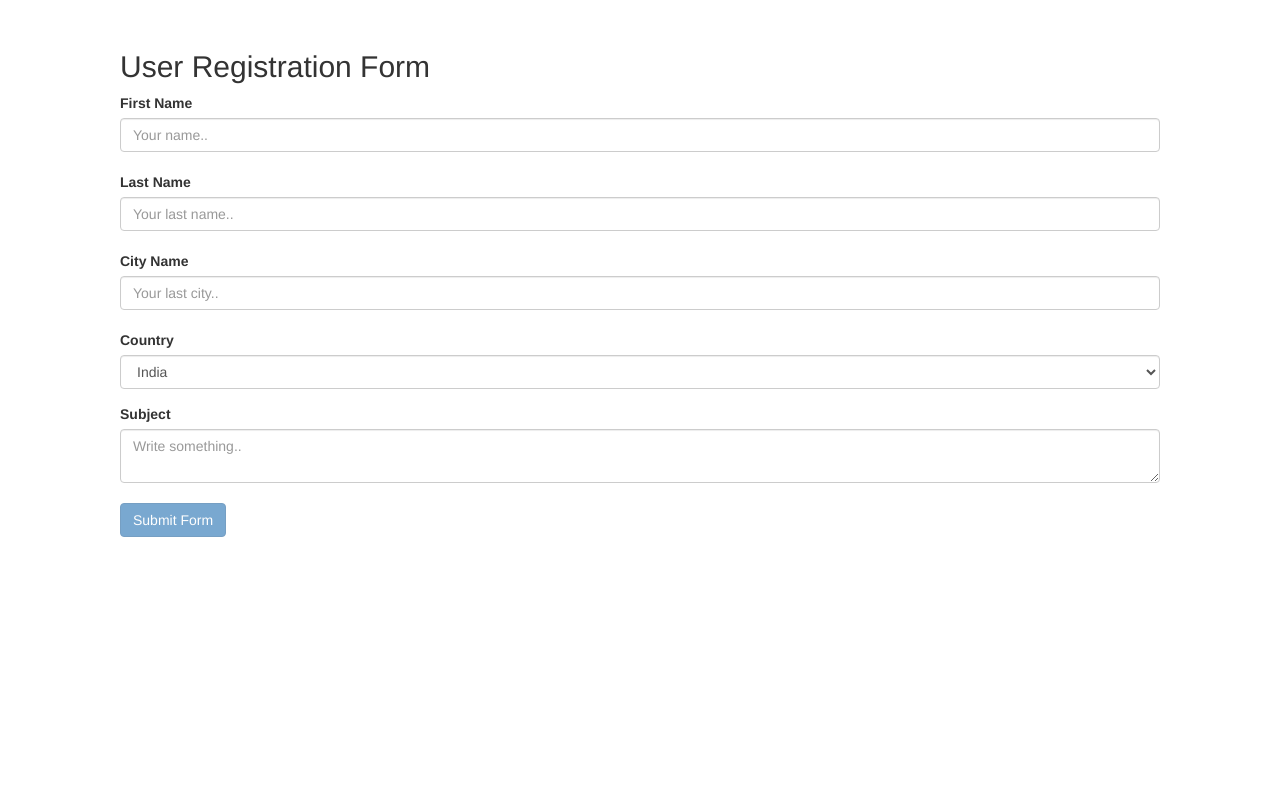
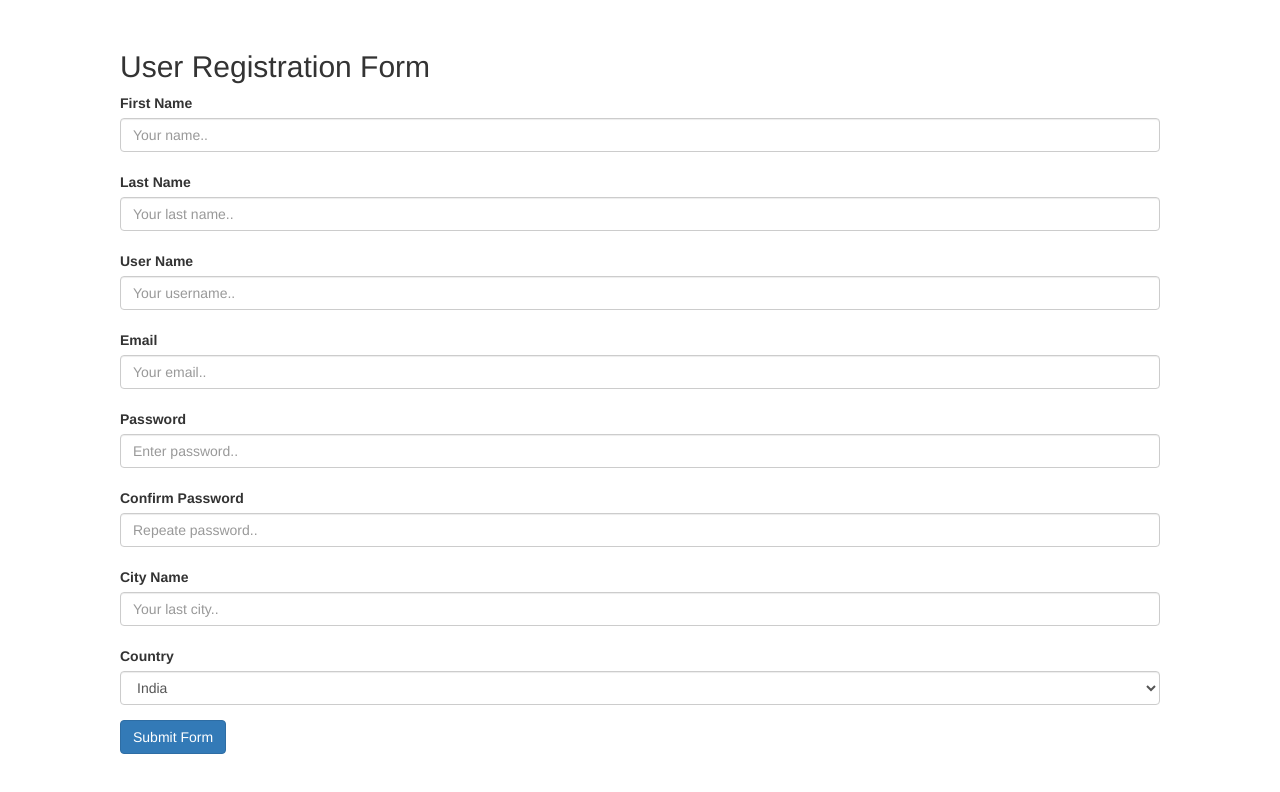
Before and after one commit to ideepak12/react_dummy, a React (Create React App) app: page / in a window 1280 px wide. Shown: the top 792 px of the page. Built offline with nearby package versions, Linux system fonts and the light colour scheme; no server answers; the HTML template or start-up script is replaced by a standard one.

Commit message:
Register user to rails applications.

```diff
--- a/src/App.js
+++ b/src/App.js
@@ -12,7 +12,7 @@ import FirstNameList from './components/FirstNameList';
 import LastNameList from './components/LastNameList';
 import CountryList from './components/CountryList';
 import CityList from './components/CityList';
-import SubjectList from './components/SubjectList';
+import UsernameList from './components/UsernameList';
 import CarList from './components/CarList';
 
 class App extends Component {
@@ -20,19 +20,19 @@ class App extends Component {
     super();
     this.state={
       headings: {
+        contact: 'User Registration Form',
         fname: 'First Name Lists',
         lname: 'Last Name List',
         city: 'City Name List',
-        contact: 'User Registration Form',
         country: 'Country Name List',
-        subject: 'Subject List'
+        username: 'User Name List'
       },
       formData: {},
       fnameList: [],
       lnameList: [],
       cityList: [],
       countryList: [],
-      subjectList: [],
+      usernameList: [],
       cars: []
     }
 
@@ -55,7 +55,7 @@ class App extends Component {
       lnameList: concat(this.state.lnameList, values.lname),
       cityList: concat(this.state.cityList, values.city),
       countryList: concat(this.state.countryList, values.country),
-      subjectList: concat(this.state.subjectList, values.subject),
+      usernameList: concat(this.state.usernameList, values.username),
     });
   }
 
@@ -102,9 +102,9 @@ class App extends Component {
               />
             </div>
             <div className="col-md-8">
-              <SubjectList
+              <UsernameList
                 headings={this.state.headings}
-                subjectList={this.state.subjectList}
+                usernameList={this.state.usernameList}
               />
             </div>
           </div>
--- a/src/components/ContactForm.jsx
+++ b/src/components/ContactForm.jsx
@@ -1,5 +1,6 @@
 import React from 'react';
-import {isEmpty } from 'lodash';
+import { isEmpty } from 'lodash';
+import axios from 'axios'
 
 class ContactForm extends React.Component {
   constructor() {
@@ -7,10 +8,21 @@ class ContactForm extends React.Component {
     this.state={
       fname: '',
       lname: '',
+      username: '',
+      email: '',
+      password: '',
+      password_confirmation: '',
       city: '',
       country: 'india',
-      subject: '',
-      error: {fname: '', lname: '', city: '', subject: ''}
+      error: {
+        fname: '',
+        lname: '',
+        email: '',
+        password: '',
+        password_confirmation: '',
+        city: '',
+        username: ''
+      }
     }
     this.handleChange = this.handleChange.bind(this);
     this.submitForm = this.submitForm.bind(this);
@@ -27,56 +39,107 @@ class ContactForm extends React.Component {
     const errorAll = Object.assign({}, this.state.error);
 
     if (this.state.fname.length < 2 || this.state.lname.length < 2 ||
-        this.state.city.length < 2 || this.state.subject.length < 10) {
+        this.state.city.length < 2 || this.state.username.length < 2 ||
+        this.state.email.length < 5 || this.state.fname.password < 8 ||
+        this.state.fname.password_confirmation < 8) {
       if (this.state.fname.length < 2) {
-        errorAll['fname'] = 'First Name is Invalid!' ;
+        errorAll['fname'] = 'First Name should be al-least 2 characters!' ;
       } else {
         errorAll['fname'] = '' ;
       }
       if (this.state.lname.length < 2) {
-        errorAll['lname'] = 'Last Name is Invalid!' ;
+        errorAll['lname'] = 'Last Name should be al-least 2 characters!' ;
       } else {
         errorAll['lname'] = '' ;
       }
+      if (this.state.username.length < 2) {
+        errorAll['username'] = 'Username should be al-least 2 characters!' ;
+      } else {
+        errorAll['username'] = '' ;
+      }
+      if (this.state.email.length < 5) {
+        errorAll['email'] = 'Email should be al-least 5 characters!' ;
+      } else {
+        errorAll['email'] = '' ;
+      }
+      if (this.state.password.length < 8) {
+        errorAll['password'] = 'Password should be al-least 8 characters!' ;
+      } else {
+        errorAll['password'] = '' ;
+      }
+      if (this.state.password_confirmation.length < 8) {
+        errorAll['password_confirmation'] = 'Repeated Password should be al-least 8 characters!' ;
+      } else if (this.state.password.length >= 8 && this.state.password_confirmation.length >= 8
+        && this.state.password != this.state.password_confirmation) {
+        errorAll['password_confirmation'] = 'Password not matching!!!' ;
+      } else {
+        errorAll['password_confirmation'] = '' ;
+      }
       if (this.state.city.length < 2) {
-        errorAll['city'] = 'City Name is Invalid!' ;
+        errorAll['city'] = 'City Name should be al-least 2 characters!' ;
       } else {
         errorAll['city'] = '' ;
-      }
-      if (this.state.subject.length < 10) {
-        errorAll['subject'] = 'Subject is Invalid!' ;
-      } else {
-        errorAll['subject'] = '' ;
       }
 
       this.setState({error: errorAll});
     } else {
-      const { fname, lname, city, country, subject} = this.state;
-      const data ={fname, lname, city,country, subject }
+      const { fname, lname, username, email, password, password_confirmation, city, country } = this.state;
+      const data = { fname, lname, username, email, password, password_confirmation, city, country }
       this.setState({
         fname: '',
         lname: '',
+        username: '',
         city: '',
-        subject: '',
+        email: '',
+        password: '',
+        password_confirmation: '',
         error: {
           fname: '',
           lname: '',
+          username: '',
           city: '',
-          subject: ''
+          email: '',
+          password: '',
+          password_confirmation: '',
         }
       })
+
+      // Calling rails api to register user.
+      axios.post(
+        'http://localhost:3001/api/auth',
+        {
+          first_name: data.fname,
+          last_name: data.lname,
+          user_name: data.username,
+          email: data.email,
+          password: data.password,
+          password_confirmation: data.password_confirmation,
+          city: data.city,
+          country: data.country
+        }
+      )
+      .then(response => {
+        alert("Record saved successfully!!!")
+        console.log(response)
+      })
+      .catch(error => {
+        alert("Something failed due to error code: " + error.response.status)
+        console.log(error)
+      })
+
       this.props.getFormValues(data);
     }
   }
 
   render () {
-    const isCompletedForm = (
-        isEmpty(this.state.fname) ||
-        isEmpty(this.state.lname) ||
-        isEmpty(this.state.city) ||
-        isEmpty(this.state.country) ||
-        isEmpty(this.state.subject)
-      )
+    const isCompletedForm = false
+    // const isCompletedForm = (
+    //     isEmpty(this.state.fname) ||
+    //     isEmpty(this.state.lname) ||
+    //     isEmpty(this.state.city) ||
+    //     isEmpty(this.state.country) ||
+    //     isEmpty(this.state.username)
+    //   )
     return(
       <div className="contact-form">
         <h2> {this.props.headings.contact} </h2>
@@ -113,6 +176,66 @@ class ContactForm extends React.Component {
             </div>
           </div>
           <div className="form-group">
+            <label for="username">User Name</label>
+            <input
+              type="text"
+              id="username"
+              value={this.state.username}
+              name="username"
+              placeholder="Your username.."
+              className="form-control"
+              onChange={this.handleChange}
+            />
+            <div className="error-msg">
+              {this.state.error.username}
+            </div>
+          </div>
+          <div className="form-group">
+            <label for="email">Email</label>
+            <input
+              type="text"
+              id="email"
+              value={this.state.email}
+              name="email"
+              placeholder="Your email.."
+              className="form-control"
+              onChange={this.handleChange}
+            />
+            <div className="error-msg">
+              {this.state.error.email}
+            </div>
+          </div>
+          <div className="form-group">
+            <label for="password">Password</label>
+            <input
+              type="password"
+              id="password"
+              value={this.state.password}
+              name="password"
+              placeholder="Enter password.."
+              className="form-control"
+              onChange={this.handleChange}
+            />
+            <div className="error-msg">
+              {this.state.error.password}
+            </div>
+          </div>
+          <div className="form-group">
+            <label for="password_confirmation">Confirm Password</label>
+            <input
+              type="password"
+              id="password_confirmation"
+              value={this.state.password_confirmation}
+              name="password_confirmation"
+              placeholder="Repeate password.."
+              className="form-control"
+              onChange={this.handleChange}
+            />
+            <div className="error-msg">
+              {this.state.error.password_confirmation}
+            </div>
+          </div>
+          <div className="form-group">
             <label for="city">City Name</label>
             <input type="text"
               id="city"
@@ -135,20 +258,6 @@ class ContactForm extends React.Component {
             </select>
           </div>
           <div className="form-group">
-            <label for="subject">Subject</label>
-            <textarea
-              id="subject"
-              value={this.state.subject}
-              name="subject"
-              placeholder="Write something.."
-              className="form-control"
-              onChange={this.handleChange}
-            ></textarea>
-            <div className="error-msg">
-              {this.state.error.subject}
-            </div>
-          </div>
-          <div className="form-group">
             <button
               type="button"
               disabled={isCompletedForm}
--- a/src/components/SubjectList.jsx
+++ /dev/null
@@ -1,22 +0,0 @@
-import React from 'react';
-import UserList from './UserList'
-
-const SubjectList = (props) => {
-  if(props.subjectList.length == 0) {
-    return null
-  }
-
-  return(
-    <div className="subject">
-      <h2> {props.headings.subject} </h2>
-
-      <ul>
-        < UserList
-          list={props.subjectList}
-        />
-      </ul>
-    </div>
-  )
-}
-
-export default SubjectList;
--- /dev/null
+++ b/src/components/UsernameList.jsx
@@ -0,0 +1,22 @@
+import React from 'react';
+import UserList from './UserList'
+
+const UsernameList = (props) => {
+  if(props.usernameList.length == 0) {
+    return null
+  }
+
+  return(
+    <div className="username">
+      <h2> {props.headings.username} </h2>
+
+      <ul>
+        < UserList
+          list={props.usernameList}
+        />
+      </ul>
+    </div>
+  )
+}
+
+export default UsernameList;
--- a/src/custom.css
+++ b/src/custom.css
@@ -16,7 +16,7 @@
 .country {
   margin: 50px;
 }
-.subject {
+.username {
   margin: 50px;
 }
 .main-app-class ul {
```
